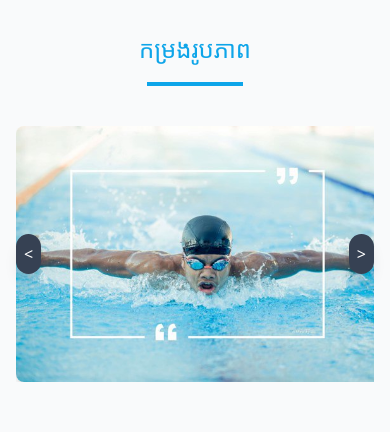
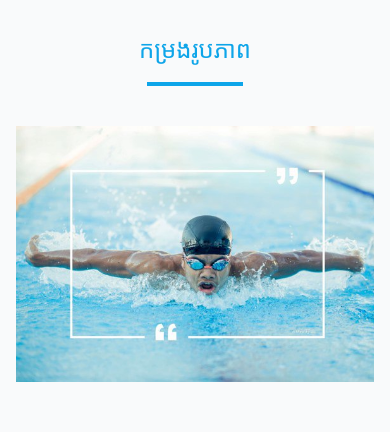
Before and after one commit to Power200319/Rithya, a React (Vite) app: page / in a window 390 px wide. Shown: the part 2100-2532 px from the top of the page. Built offline with nearby package versions, Linux system fonts and the light colour scheme; a web font is replaced by a local one.

Commit message:
finish update code

```diff
--- a/src/components/GallerySection.jsx
+++ b/src/components/GallerySection.jsx
@@ -1,4 +1,4 @@
-import { useState, useRef } from "react";
+import { useState } from "react";
 import { GalleryHorizontal } from "lucide-react";
 import kids from "../assets/gallery1.jpg";
 import training from "../assets/gallery2.jpg";
@@ -29,25 +29,11 @@ const categories = [
 
 const GallerySection = () => {
   const [filter, setFilter] = useState("ទាំងអស់");
-  const galleryRef = useRef(null);
 
   const filteredItems =
     filter === "ទាំងអស់"
       ? galleryItems
       : galleryItems.filter((item) => item.category === filter);
-
-  // Scroll Functions for Left and Right
-  const scrollLeft = () => {
-    if (galleryRef.current) {
-      galleryRef.current.scrollBy({ left: -300, behavior: "smooth" });
-    }
-  };
-
-  const scrollRight = () => {
-    if (galleryRef.current) {
-      galleryRef.current.scrollBy({ left: 300, behavior: "smooth" });
-    }
-  };
 
   return (
     <section id="gallery" className="section-padding bg-gray-50">
@@ -60,30 +46,18 @@ const GallerySection = () => {
           <div className="w-24 h-1 bg-aqua-500 mx-auto mb-4"></div>
         </div>
 
-        {/* Gallery Grid with Navigation Buttons */}
-        <div className="relative">
-          <button
-            onClick={scrollLeft}
-            className="absolute top-1/2 left-0 transform -translate-y-1/2 bg-gray-700 text-white p-2 rounded-full shadow-lg focus:outline-none sm:hidden z-10"
-          >
-            {"<"}
-          </button>
-
-          <div
-            ref={galleryRef}
-            className="flex gap-4 overflow-hidden sm:grid sm:grid-cols-2 md:grid-cols-3 sm:gap-6 px-1 snap-x snap-mandatory no-scrollbar"
-          >
+        {/* Gallery Grid */}
+        <div className="flex gap-4 overflow-x-auto sm:grid sm:grid-cols-2 md:grid-cols-3 sm:gap-6 px-1 snap-x snap-mandatory -webkit-overflow-scrolling-touch no-scrollbar">
           {filteredItems.map((item) => (
             <div
               key={item.id}
-                className="min-w-[280px] sm:min-w-0 flex-shrink-0 group relative overflow-hidden rounded-lg shadow-md cursor-pointer snap-start"
+              className="min-w-[280px] md:min-w-0 flex-shrink-0 group relative  rounded-lg shadow-md cursor-pointer snap-start"
             >
               <img
                 src={item.image}
                 alt={item.title}
                 loading="lazy"
                 className="w-full h-64 object-cover transition-transform duration-500 group-hover:scale-110"
-                  style={{ objectFit: "cover" }}
               />
               <div className="absolute inset-0 bg-gradient-to-t from-black/70 via-black/30 to-transparent opacity-0 group-hover:opacity-100 transition-opacity duration-300">
                 <div className="absolute bottom-0 w-full p-4 text-white flex items-center">
@@ -94,14 +68,6 @@ const GallerySection = () => {
             </div>
           ))}
         </div>
-
-          <button
-            onClick={scrollRight}
-            className="absolute top-1/2 right-0 transform -translate-y-1/2 bg-gray-700 text-white p-2 rounded-full shadow-lg focus:outline-none sm:hidden"
-          >
-            {">"}
-          </button>
-        </div>
       </div>
     </section>
   );
```
Lines whose indentation alone changed are shown as unchanged.
